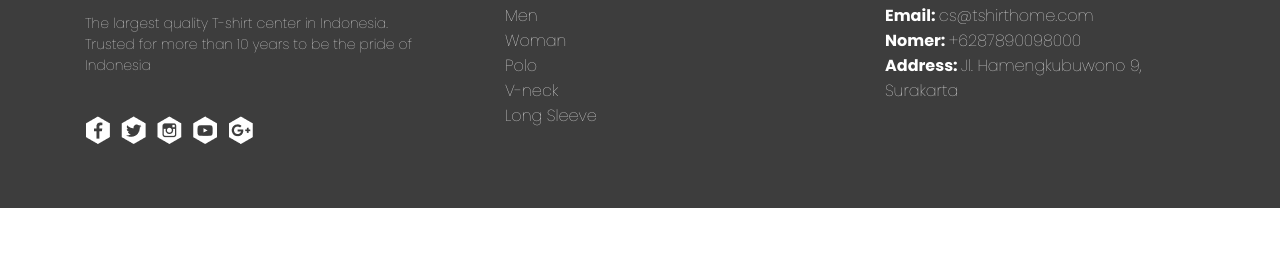
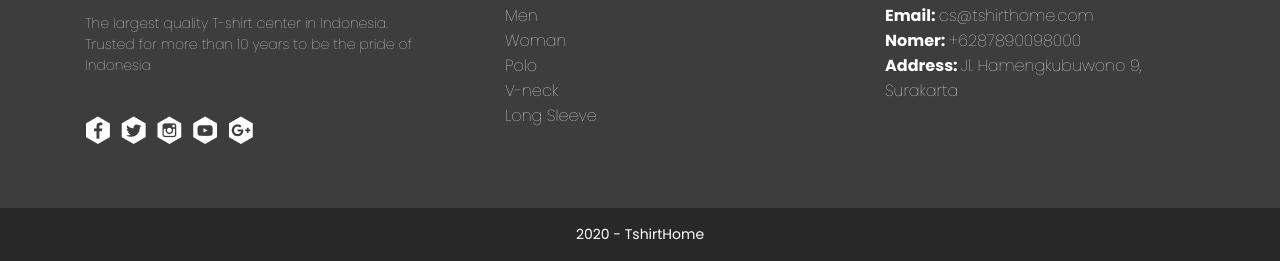
Before and after one commit to Ahnaffaiz/tshirt-design-web, a plain HTML site: page index.html in a window 1280 px wide. Shown: the part 4478-4739 px from the top of the page. Before the commit the page ends 4686 px from the top, so only its background shows below. Drawn offline with Linux system fonts and the light colour scheme.

Commit message:
fix landing page

```diff
--- a/frontend/styles/modules/_footer.scss
+++ b/frontend/styles/modules/_footer.scss
@@ -3,4 +3,11 @@
 footer {
     @include footer;
     background-color: $secondMain;
+    .copyright {
+        background-color: $mainColor;
+        p {
+            color: white;
+            font-weight: normal;
+        }
+    }
 }
--- a/index.html
+++ b/index.html
@@ -5,6 +5,7 @@
     <meta name="viewport" content="width=device-width, initial-scale=1.0">
     <link rel="stylesheet" href="frontend/libraries/bootstrap/css/bootstrap.min.css">
     <link rel="stylesheet" href="frontend/styles/main.css">
+    <link rel="icon" href="frontend/images/ic_logo.png">
     <title>TShirtHome - The Biggest Tshirt Store</title>
     <link href="https://fonts.googleapis.com/css2?family=Source+Sans+Pro:ital,wght@0,200;0,300;0,400;0,600;0,700;0,900;1,200;1,300;1,400;1,600;1,700;1,900&display=swap" rel="stylesheet">
     <link href="https://fonts.googleapis.com/css2?family=Poppins:ital,wght@0,100;0,200;0,300;0,400;0,500;0,600;0,700;0,800;0,900;1,100;1,200;1,300;1,400;1,500;1,600;1,700;1,800;1,900&family=Source+Sans+Pro:ital,wght@0,200;0,300;0,400;0,600;0,700;0,900;1,200;1,300;1,400;1,600;1,700;1,900&display=swap" rel="stylesheet">
@@ -344,7 +345,7 @@
       </div>
 
     </section>
-    <!-- end od new-arrival -->
+    <!-- end of new-arrival -->
 
     <!-- footer -->
     <footer class="container-fluid">
@@ -377,7 +378,11 @@
           </div>
         </div>
       </div>
+      <div class="row pt-3 copyright">
+        <div class="col text-center"><p>2020 - TshirtHome</p></div>
+      </div>
     </footer>
+    <!-- end of footer -->
 
     <script src="frontend/libraries/jquery/jquery-3.5.1.min.js"></script>
     <script src="frontend/libraries/bootstrap/js/bootstrap.min.js"></script>
```
Also changed, not shown: cart.html (added), frontend/images/ic_logo.png (added), frontend/styles/main.css, 1 other file.
